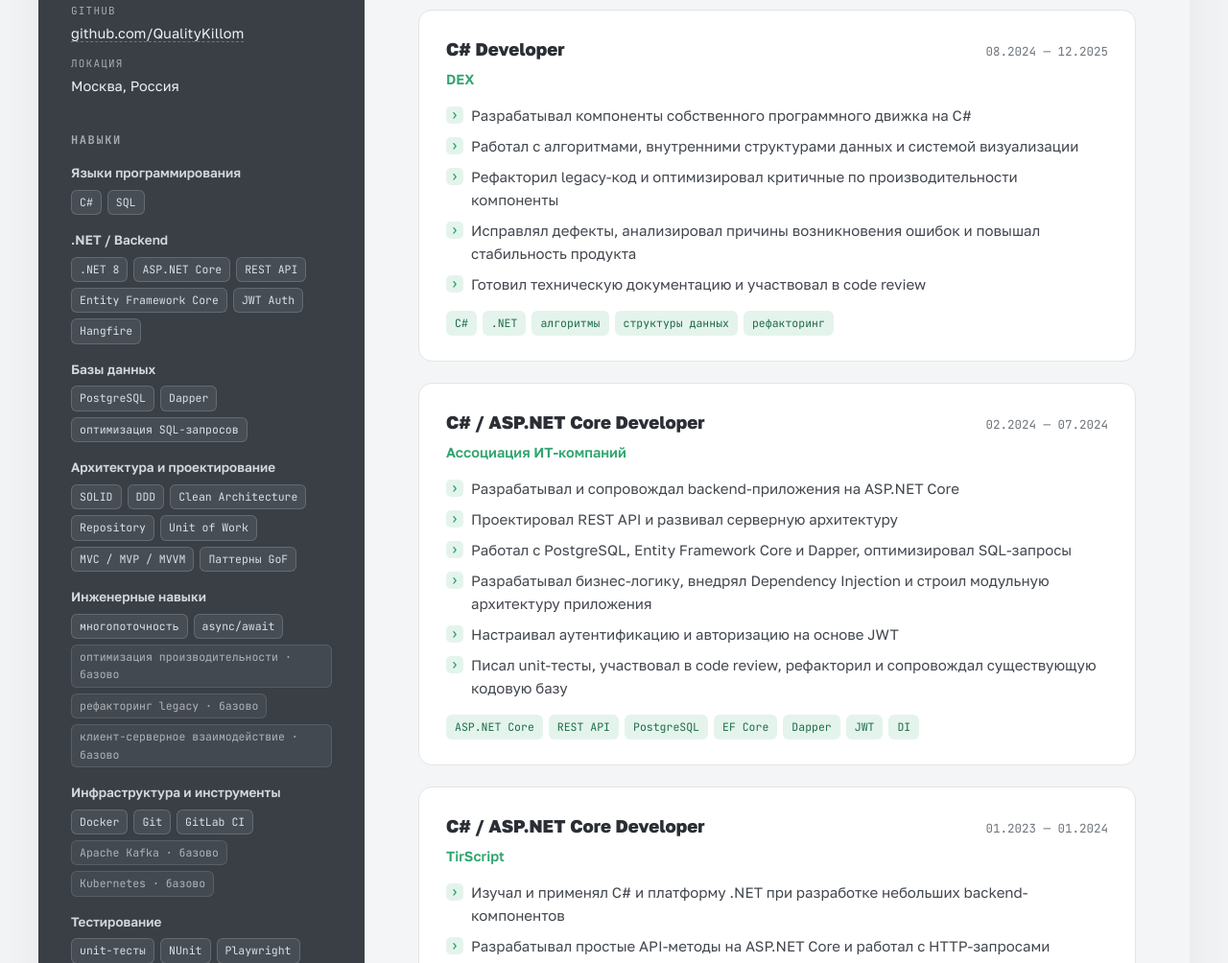
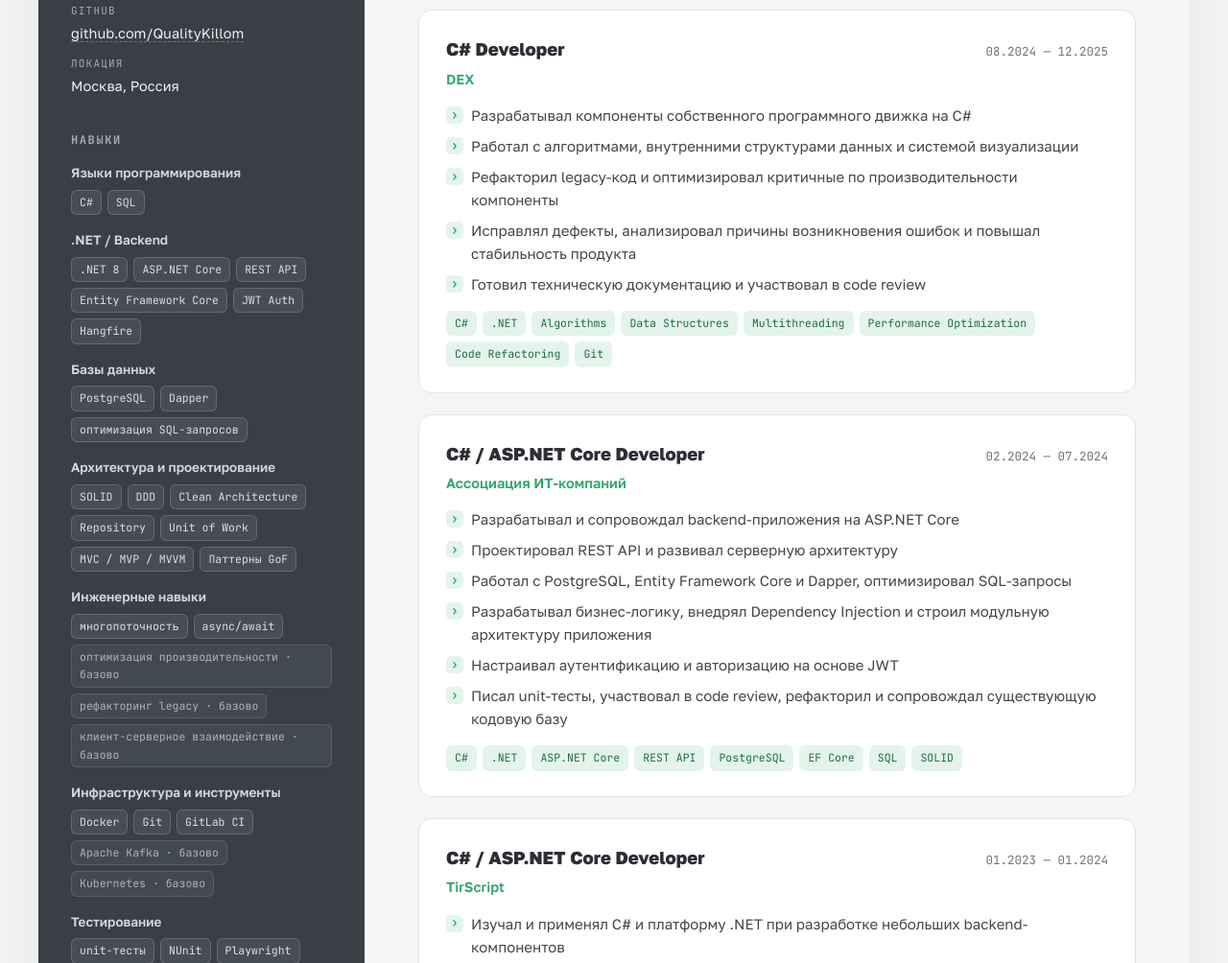
Before and after one commit to QualityKillom/qualitykillom.github.io, a plain HTML site: page index.html in a window 1280 px wide. Shown: the part 393-1397 px from the top of the page at 96% size. Drawn offline with Linux system fonts and the light colour scheme.

Commit message:
<div class="stack"><span class="chip">C#</span><span class="chip">.NET</span><span class="chip">ASP.NET Core</span><span class="chip">REST API</span><span class="chip">PostgreSQL</span><span class="chip">EF Core</span><span class="chip">SQL</span><span class="chip">SOLID</span></div>

```diff
--- a/index.html
+++ b/index.html
@@ -168,7 +168,7 @@
           <li>Исправлял дефекты, анализировал причины возникновения ошибок и повышал стабильность продукта</li>
           <li>Готовил техническую документацию и участвовал в code review</li>
         </ul>
-        <div class="stack"><span class="chip">C#</span><span class="chip">.NET</span><span class="chip">алгоритмы</span><span class="chip">структуры данных</span><span class="chip">рефакторинг</span></div>
+       <div class="stack"><span class="chip">C#</span><span class="chip">.NET</span><span class="chip">Algorithms</span><span class="chip">Data Structures</span><span class="chip">Multithreading</span><span class="chip">Performance Optimization</span><span class="chip">Code Refactoring</span><span class="chip">Git</span></div>
       </article>
 
       <article class="proj">
@@ -182,8 +182,7 @@
           <li>Настраивал аутентификацию и авторизацию на основе JWT</li>
           <li>Писал unit-тесты, участвовал в code review, рефакторил и сопровождал существующую кодовую базу</li>
         </ul>
-        <div class="stack"><span class="chip">ASP.NET Core</span><span class="chip">REST API</span><span class="chip">PostgreSQL</span><span class="chip">EF Core</span><span class="chip">Dapper</span><span class="chip">JWT</span><span class="chip">DI</span></div>
-      </article>
+<div class="stack"><span class="chip">C#</span><span class="chip">.NET</span><span class="chip">ASP.NET Core</span><span class="chip">REST API</span><span class="chip">PostgreSQL</span><span class="chip">EF Core</span><span class="chip">SQL</span><span class="chip">SOLID</span></div>      </article>
 
       <article class="proj">
         <div class="proj-head"><h3>C# / ASP.NET Core Developer</h3><span class="date">01.2023 — 01.2024</span></div>
```
